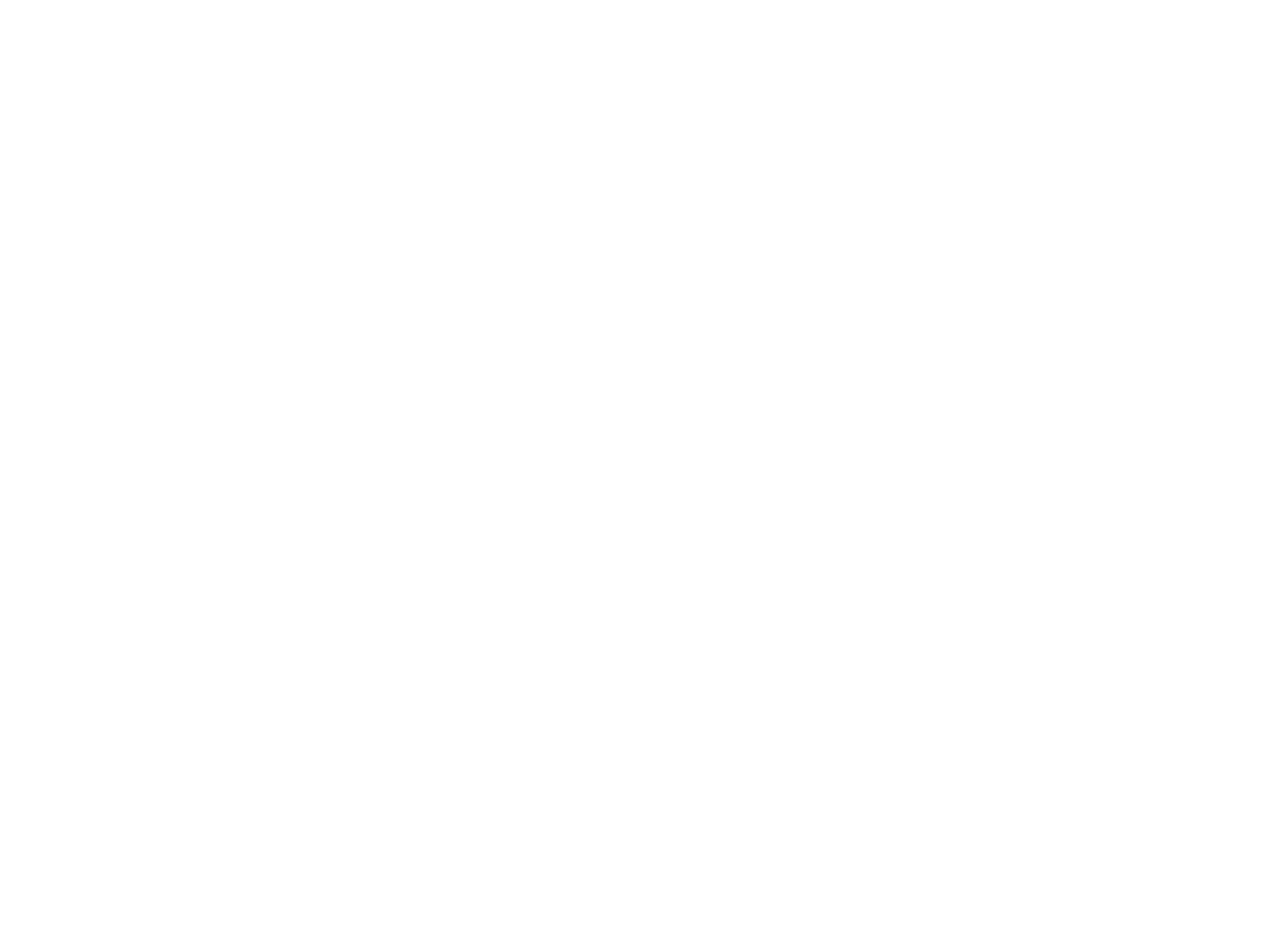
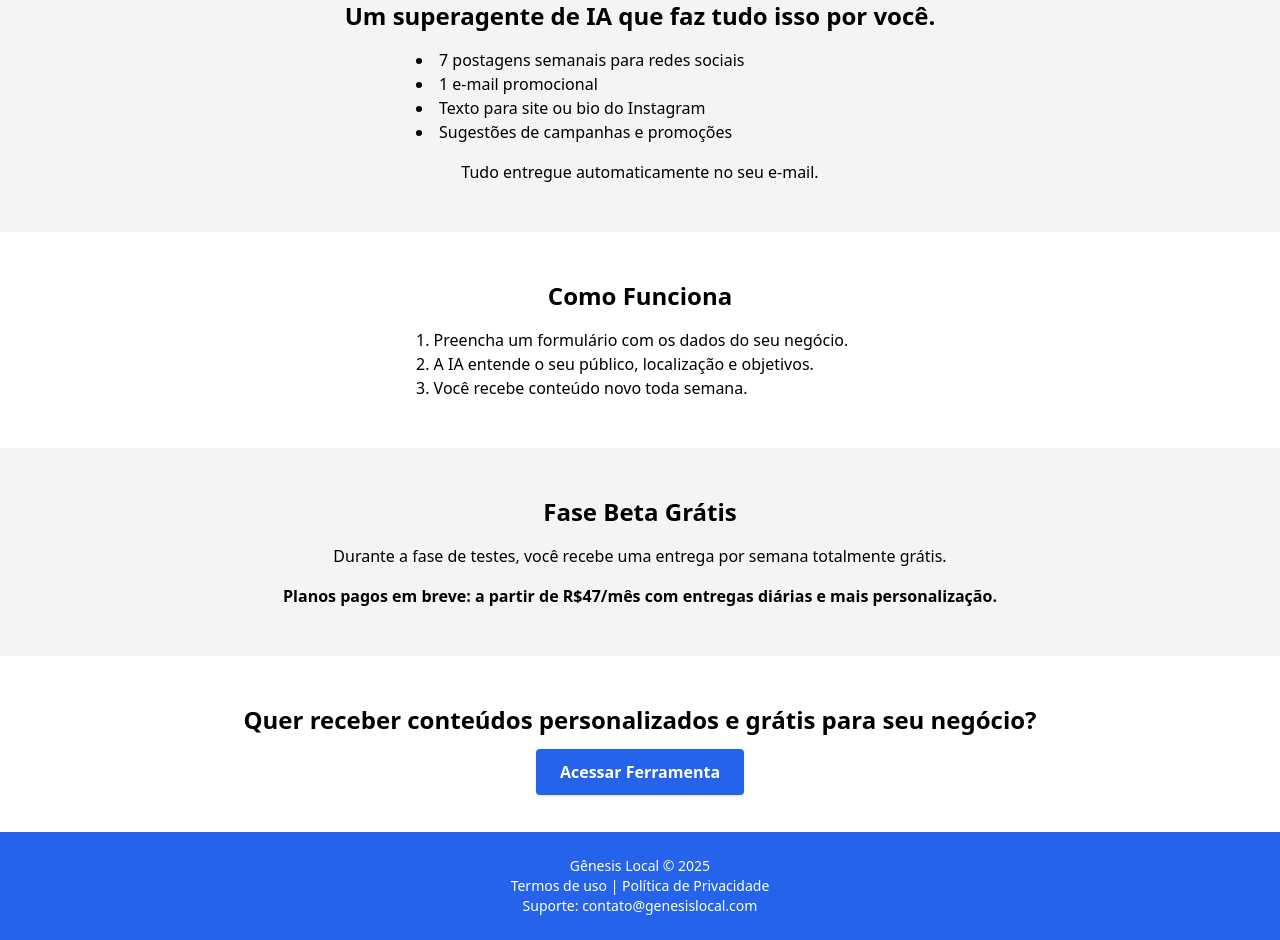
Before and after one commit to victor-takayama/genesislocal, a React (Create React App) app: page / in a window 1280 px wide. Shown: the part 540-1480 px from the top of the page. Before the commit the page ends 800 px from the top, so only its background shows below. Built offline with nearby package versions, Linux system fonts and the light colour scheme; the HTML template or start-up script is replaced by a standard one.

Commit message:
Add files via upload

```diff
--- a/package.json
+++ b/package.json
@@ -1,5 +1,5 @@
 {
-  "name": "genesis-local-v2",
+  "name": "genesis-local-v3",
   "version": "1.0.0",
   "private": true,
   "dependencies": {
--- a/src/App.jsx
+++ b/src/App.jsx
@@ -1,10 +1,20 @@
 import Hero from './components/Hero';
+import Problem from './components/Problem';
+import Solution from './components/Solution';
+import HowItWorks from './components/HowItWorks';
+import Pricing from './components/Pricing';
+import CTA from './components/CTA';
 import Footer from './components/Footer';
 
 function App() {
   return (
     <>
       <Hero />
+      <Problem />
+      <Solution />
+      <HowItWorks />
+      <Pricing />
+      <CTA />
       <Footer />
     </>
   );
--- /dev/null
+++ b/src/components/CTA.jsx
@@ -0,0 +1,10 @@
+export default function CTA() {
+  return (
+    <section className="py-12 px-6 text-center">
+      <h2 className="text-2xl font-bold mb-6">Quer receber conteúdos personalizados e grátis para seu negócio?</h2>
+      <a href="https://tally.so/r/mJBo6Y" target="_blank" className="bg-blue-600 text-white px-6 py-3 rounded font-semibold shadow hover:bg-blue-700 transition">
+        Acessar Ferramenta
+      </a>
+    </section>
+  );
+}
--- a/tailwind.config.js
+++ b/tailwind.config.js
@@ -1,7 +1,5 @@
 module.exports = {
   content: ["./src/**/*.{js,jsx,ts,tsx}"],
-  theme: {
-    extend: {},
-  },
+  theme: { extend: {} },
   plugins: [],
 };
```
Also changed, not shown: 1 other file (tests, documents, lock files or other folders).
